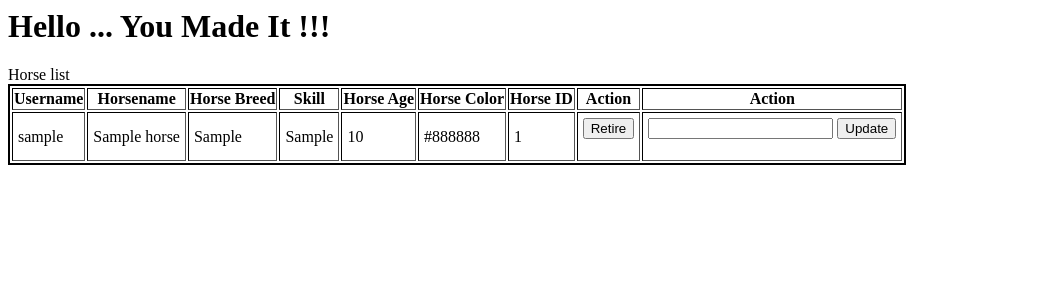
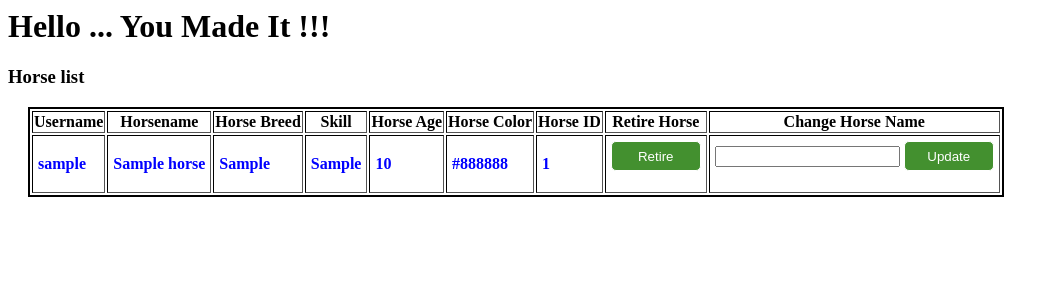
Before and after one commit to lalaantika/SqlProject, a PHP site: page /main.php in a window 1280 px wide. Shown: the top 300 px of the page, without its empty margins (0-1059 px from the left). Run offline with PHP 8.4, Linux system fonts and the light colour scheme; the visitor is signed in with stand-in values (Sample User, id 1); tables that the repository leaves empty or names only in its code hold one stand-in row (values such as "Sample post").

Commit message:
some fixes

```diff
--- a/main.php
+++ b/main.php
@@ -7,7 +7,7 @@ require_once("connect.php");
     JOIN horse h on h.horse_id =uh.horse_id join user u on uh.user_id = u.user_id
     where u.user_id ='".$_SESSION ['user_id']."'";
     $result = $conn->query($query);
-    echo "Horse list";
+    echo "<h3>Horse list</h3>";
     if ($result->num_rows > 0) {
       echo "<table border='1'>
       <tr>
@@ -18,8 +18,8 @@ require_once("connect.php");
       <th>Horse Age</th>
       <th>Horse Color</th>
       <th>Horse ID</th>
-      <th>Action</th>
-      <th> Action</th>
+      <th>Retire Horse</th>
+      <th> Change Horse Name</th>
       </tr>";
         while($row = $result->fetch_assoc()) {
           echo  "<tr>";
@@ -31,13 +31,13 @@ require_once("connect.php");
           echo   "<td>"  .$dbhorse_name=$row['horse_color']. "</td>";
           echo   "<td>" .$dbhorse_id=$row['horse_id']."</td>";
           echo   "<td>" .'<form action="" method ="POST">
-                        <input type="submit" name= "Retire" value ="Retire">
+                        <input type="submit" class="btn" name= "Retire" value ="Retire">
                         <input type ="hidden" name="horse_id" value= '. $dbhorse_id.'
                         </form>'. "</td>";
           echo    "<td>"  .'<form action="" method ="POST">
                           <input type ="hidden" name="horse_id" value='. $dbhorse_id.'
                           <input type ="text" name="horsename">
-                          <input type="submit" name= "Update" value ="Update">
+                          <input type="submit" class="btn" name= "Update" value ="Update">
                           </form>'. "</td>";
           echo "</tr>";
         }
@@ -72,9 +72,23 @@ table
 border-style:solid;
 border-width:2px;
 border-color:black;
+margin-left:20px;
 }
+
 td{
   margin:5px;
   padding:5px;
+  color:blue;
+  font-weight:bold;
 }
+
+.btn{
+  background-color:#43902F;
+  color:white;
+  width: 90px;
+  height:30px;
+  border-radius:5px;
+  border: solid white 1px;
+}
+
 </style>
```
